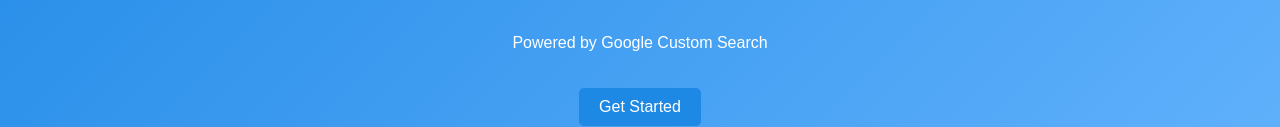
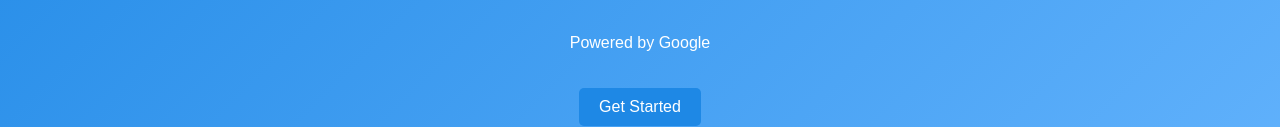
Before and after one commit to Cloudex123-code/Cloudex-Search-Engine.com, a plain HTML site: page index.html in a window 1280 px wide. Shown: the part 368-495 px from the top of the page. Drawn offline with Linux system fonts and the light colour scheme.

Commit message:
Update index.html

```diff
--- a/index.html
+++ b/index.html
@@ -186,7 +186,7 @@
 <!-- Starting Screen -->
 <div class="screen active" id="startScreen">
     <h1>Cloudex Search Engine</h1>
-    <p>Powered by Google Custom Search</p>
+    <p>Powered by Google</p>
     <button onclick="showScreen('signupScreen')">Get Started</button>
 </div>
 <!-- Signup Screen -->
```
